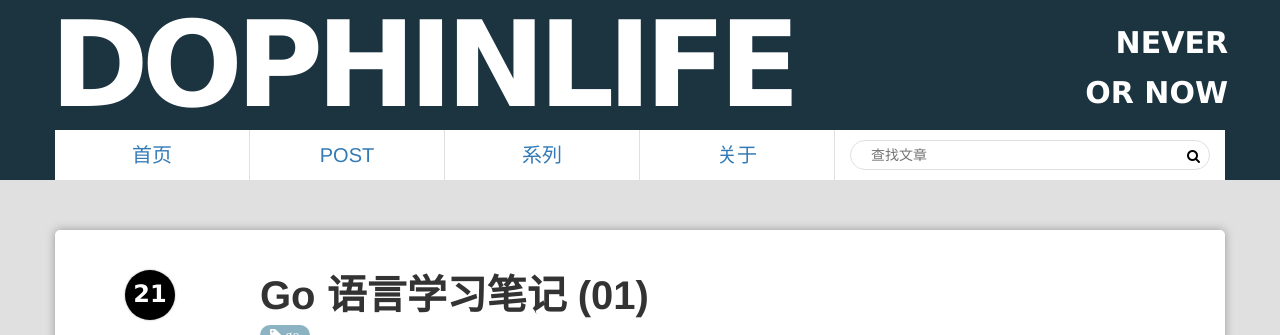
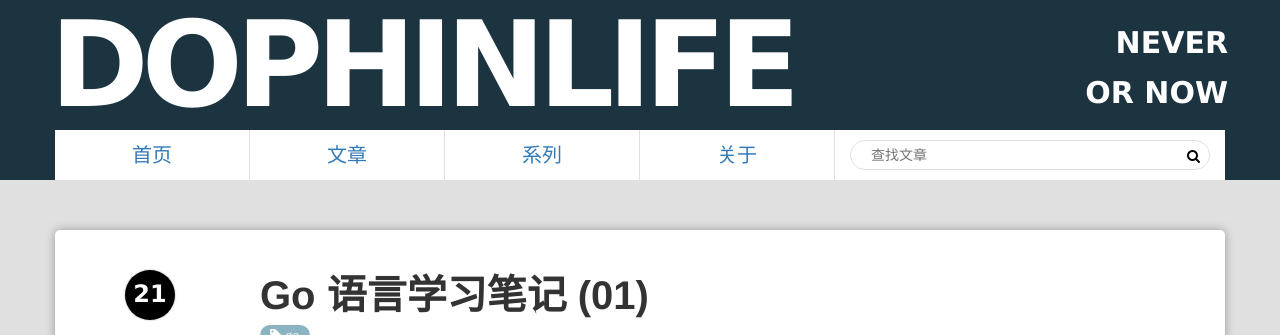
Before and after one commit to dophinlife/dophinlife.github.io, a Jekyll site: the page built from index.html, in a window 1280 px wide and 900 px high. Shown: the top 335 px of the window. Built offline with Jekyll 4.4.1, drawn with Linux system fonts in a browser that asks for light colours; the list of posts is cut into pages by our own code.

Commit message:
localize

```diff
--- a/_includes/header.html
+++ b/_includes/header.html
@@ -22,9 +22,9 @@
                     <li class="col-lg-3"><a href="{{ '/' | relative_url }}">首页</a></li>
                     <li class="col-lg-3">
                         <ul class="subnav">
-                            <a href="javascript:void(0)">POST</a>
+                            <a href="javascript:void(0)">文章</a>
                             <li><a href="{{ '/category' | relative_url }}">分类</a></li>
-                            <li><a href="{{ '/tag' | relative_url }}">TAG</a></li>
+                            <li><a href="{{ '/tag' | relative_url }}">标签</a></li>
                         </ul>
                     </li>
                     <li class="col-lg-3"><a href="{{ '/series' | relative_url }}">系列</a></li>
```
